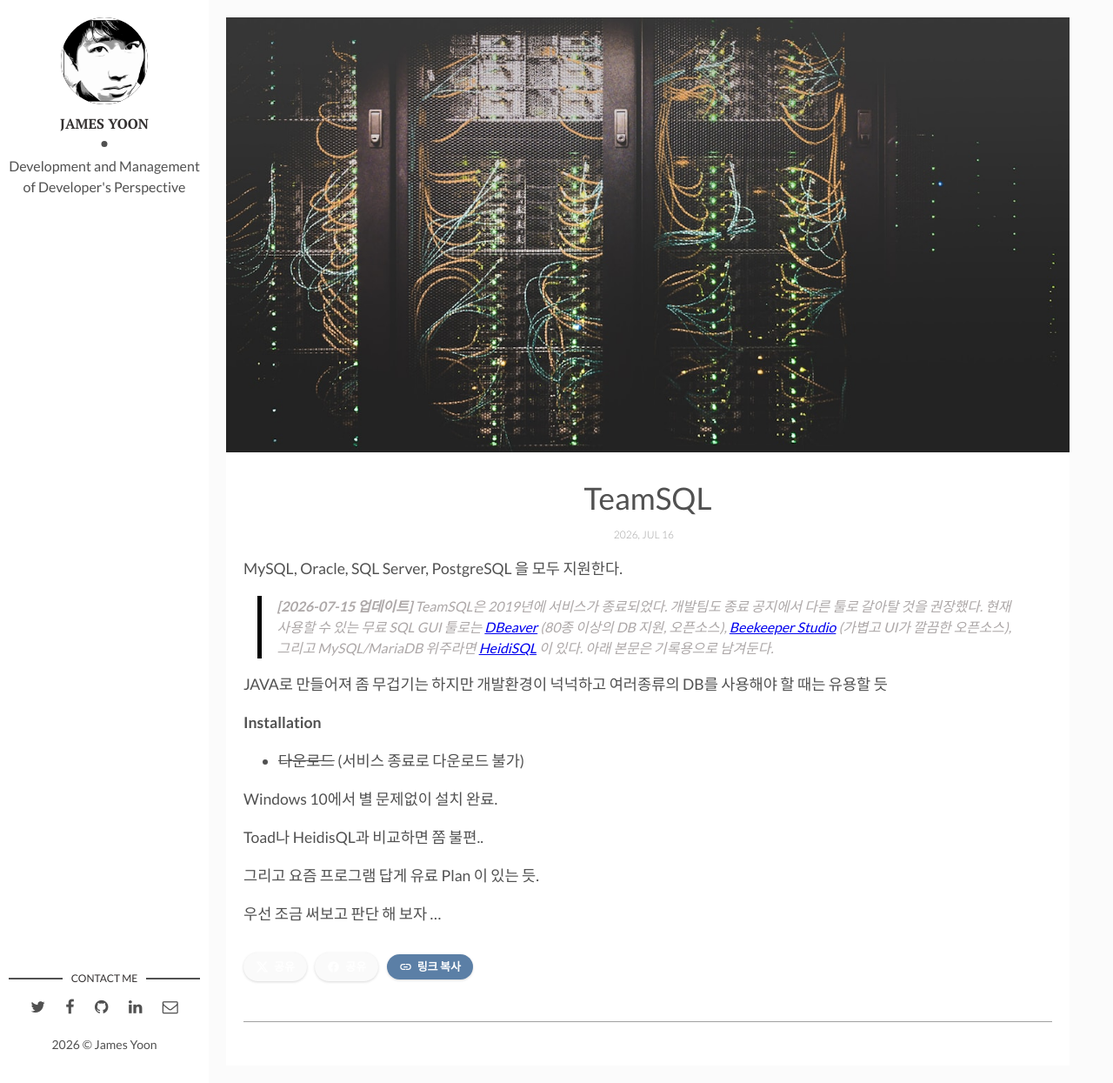
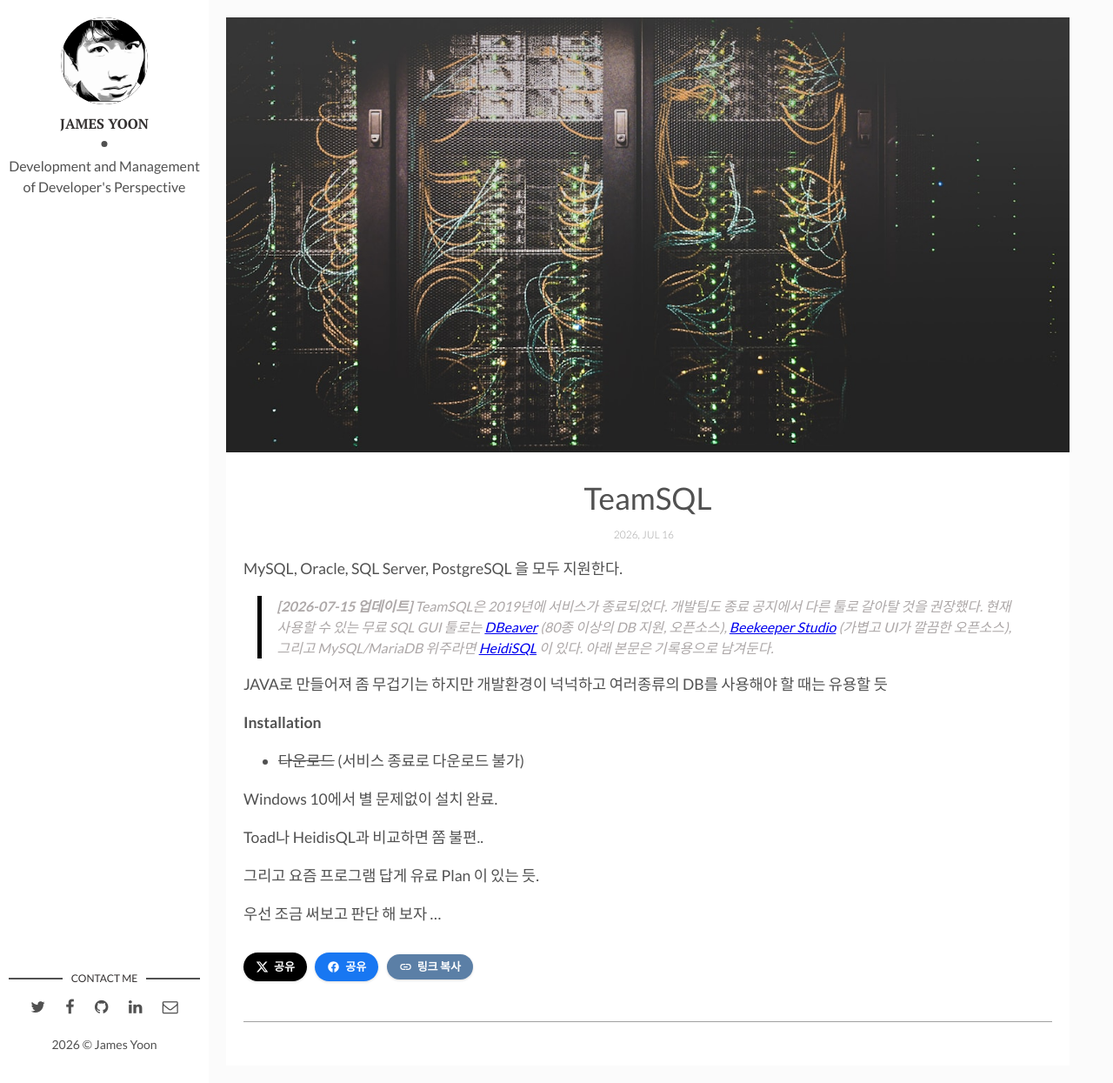
Before and after one commit to butteryoon/butteryoon.github.io, a Jekyll site: the page built from _posts/2018-09-30-TeamSQL.markdown, in a window 1280 px wide and 1245 px high. Shown: the whole window at 87% size. Built offline with Jekyll 4.4.1, drawn with Linux system fonts in a browser that asks for light colours; comment, search, counter and statistics services are not loaded.

Commit message:
공유 버튼 배경색이 레거시 규칙에 덮이던 특이성 문제 수정
Co-Authored-By: Claude Fable 5 <noreply@anthropic.com>
Claude-Session: https://claude.ai/code/session_01GP584Scs1goEpQgpanpNdb

```diff
--- a/assets/css/main.css
+++ b/assets/css/main.css
@@ -1278,9 +1278,11 @@ details.evidence blockquote p { margin: 0; }
   box-shadow: 0 1px 3px rgba(0,0,0,.15);
 }
 .page-share .share-btn svg { width: 15px; height: 15px; }
-.page-share .share-x    { background: #000; }
-.page-share .share-fb   { background: #1877f2; }
-.page-share .share-copy { background: #5b7fa6; font-family: inherit; }
+.page-footer .page-share a.share-x,
+.page-footer .page-share .share-x    { background-color: #000; }
+.page-footer .page-share a.share-fb,
+.page-footer .page-share .share-fb   { background-color: #1877f2; }
+.page-footer .page-share button.share-copy { background-color: #5b7fa6; font-family: inherit; }
 .page-share .share-btn:hover { transform: translateY(-1px); box-shadow: 0 3px 8px rgba(0,0,0,.2); }
 .page-footer .page-share a.share-x:hover    { background-color: #222; color: #fff; }
 .page-footer .page-share a.share-fb:hover   { background-color: #3b8bf5; color: #fff; }
```
